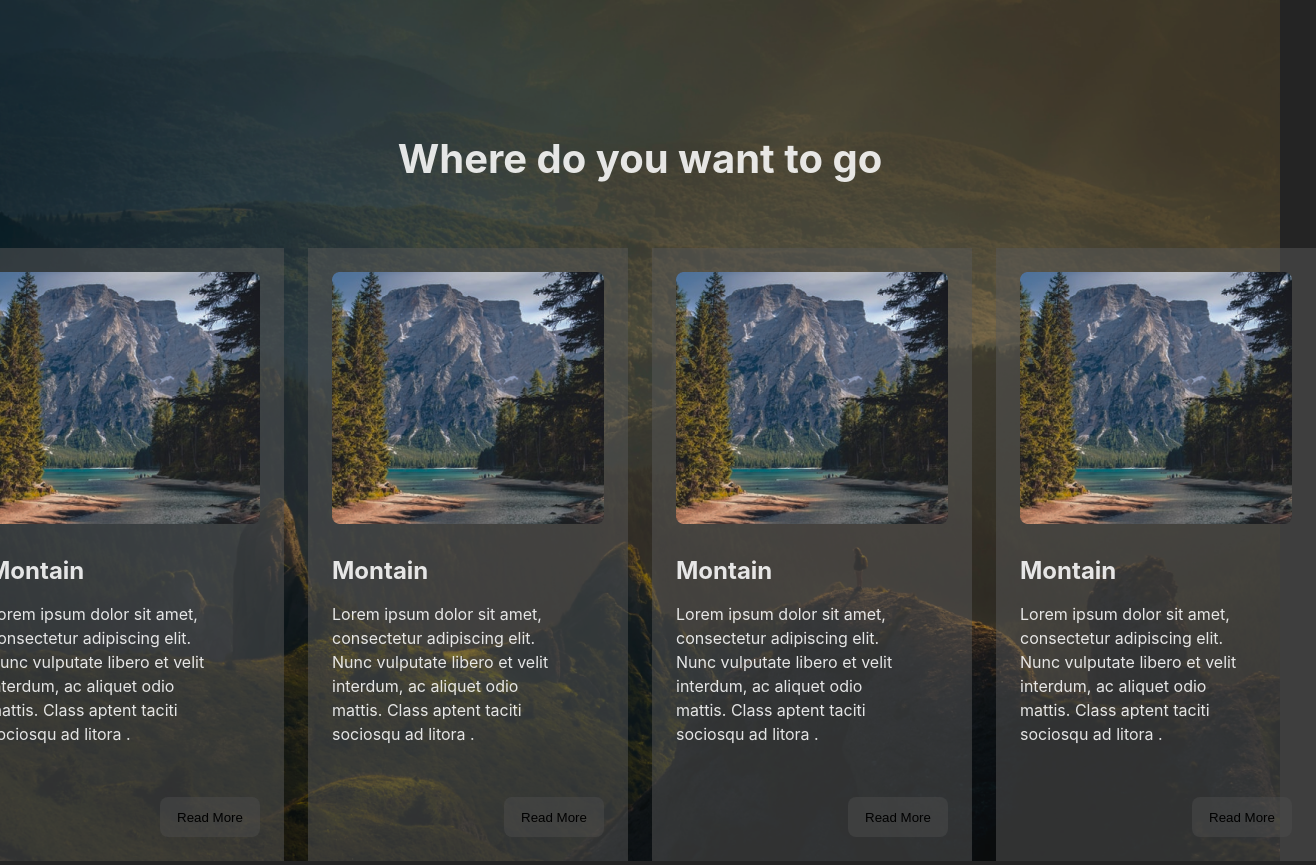
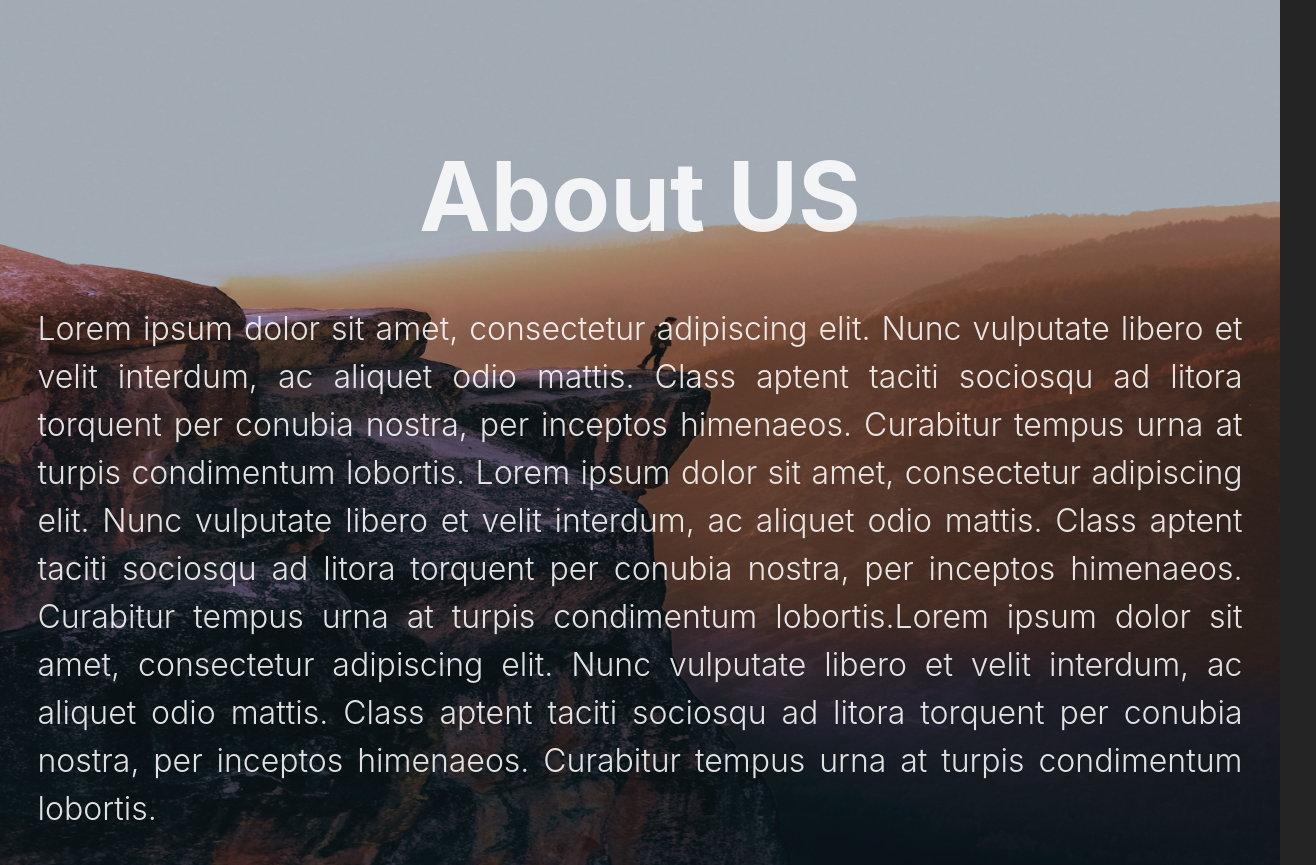
Before and after one commit to marcioflaviof/travel-time-css, a React (Vite) app: page / in a window 1280 px wide. Shown: the whole page, 1316 px wide, since content can reach past the window. Built offline with nearby package versions, Linux system fonts and the light colour scheme.

Commit message:
feat: AboutUs page

```diff
--- a/index.html
+++ b/index.html
@@ -8,7 +8,7 @@
     <link rel="preconnect" href="https://fonts.googleapis.com" />
     <link rel="preconnect" href="https://fonts.gstatic.com" crossorigin />
     <link
-      href="https://fonts.googleapis.com/css2?family=Poppins:wght@400;500;700&display=swap"
+      href="https://fonts.googleapis.com/css2?family=Poppins:wght@300;400;500;700&display=swap"
       rel="stylesheet"
     />
   </head>
--- a/src/App.tsx
+++ b/src/App.tsx
@@ -1,11 +1,11 @@
-import { VisitPlaces } from "./pages/VisitPlaces/VisitPlaces";
+import { AboutUs } from "./pages/AboutUs/AboutUs";
 
 import "./app.css";
 
 function App() {
   return (
     <div className="App">
-      <VisitPlaces />
+      <AboutUs />
     </div>
   );
 }
--- /dev/null
+++ b/src/pages/AboutUs/AboutUs.module.css
@@ -0,0 +1,32 @@
+.container {
+  display: flex;
+  align-items: center;
+  flex-direction: column;
+  position: relative;
+  width: 100%;
+  min-height: 100vh;
+}
+
+.background_image {
+  position: absolute;
+  min-width: 100%;
+  height: 100%;
+  background-size: cover;
+  z-index: -10;
+  opacity: 0.7;
+}
+
+.title_container {
+  font-size: 3rem;
+  text-align: center;
+  margin-top: 120px;
+}
+
+.text_container {
+  margin-top: 32px;
+  max-width: 1205px;
+  font-size: 2rem;
+  text-align: justify;
+  font-weight: 300;
+  line-height: 48px;
+}
--- /dev/null
+++ b/src/pages/AboutUs/AboutUs.tsx
@@ -0,0 +1,34 @@
+import styles from "./AboutUs.module.css";
+
+const AboutUs = () => {
+  return (
+    <div className={styles.container}>
+      <img
+        className={styles.background_image}
+        src="./about-us.png"
+        alt="background-image"
+      />
+
+      <div className={styles.title_container}>
+        <h1>About US</h1>
+      </div>
+
+      <p className={styles.text_container}>
+        Lorem ipsum dolor sit amet, consectetur adipiscing elit. Nunc vulputate
+        libero et velit interdum, ac aliquet odio mattis. Class aptent taciti
+        sociosqu ad litora torquent per conubia nostra, per inceptos himenaeos.
+        Curabitur tempus urna at turpis condimentum lobortis. Lorem ipsum dolor
+        sit amet, consectetur adipiscing elit. Nunc vulputate libero et velit
+        interdum, ac aliquet odio mattis. Class aptent taciti sociosqu ad litora
+        torquent per conubia nostra, per inceptos himenaeos. Curabitur tempus
+        urna at turpis condimentum lobortis.Lorem ipsum dolor sit amet,
+        consectetur adipiscing elit. Nunc vulputate libero et velit interdum, ac
+        aliquet odio mattis. Class aptent taciti sociosqu ad litora torquent per
+        conubia nostra, per inceptos himenaeos. Curabitur tempus urna at turpis
+        condimentum lobortis.
+      </p>
+    </div>
+  );
+};
+
+export { AboutUs };
--- a/src/pages/Homepage/Homepage.tsx
+++ b/src/pages/Homepage/Homepage.tsx
@@ -6,7 +6,11 @@ import styles from "./Home.module.css";
 const Homepage = () => {
   return (
     <div className={styles.container}>
-      <img className={styles.homepage_image} src="./homepage-img.png" />
+      <img
+        className={styles.homepage_image}
+        src="./homepage-img.png"
+        alt="background-image"
+      />
       <Navbar />
       <HomePresentation />
       <div className={styles.button_container}>
--- a/src/pages/VisitPlaces/VisitPlaces.module.css
+++ b/src/pages/VisitPlaces/VisitPlaces.module.css
@@ -17,10 +17,6 @@ h1 {
   min-height: 100vh;
 }
 
-.mask {
-  background-color: rgba(0, 0, 0, 0.35);
-}
-
 .title_container {
   display: flex;
   justify-content: center;
--- a/src/pages/VisitPlaces/VisitPlaces.tsx
+++ b/src/pages/VisitPlaces/VisitPlaces.tsx
@@ -5,7 +5,11 @@ import styles from "./VisitPlaces.module.css";
 const VisitPlaces = () => {
   return (
     <div className={styles.container}>
-      <img className={styles.background_image} src="./montain-background.png" />
+      <img
+        className={styles.background_image}
+        src="./montain-background.png"
+        alt="background-image"
+      />
       <div className={styles.title_container}>
         <h1>Where do you want to go</h1>
       </div>
```
Also changed, not shown: public/about-us.png (added).
